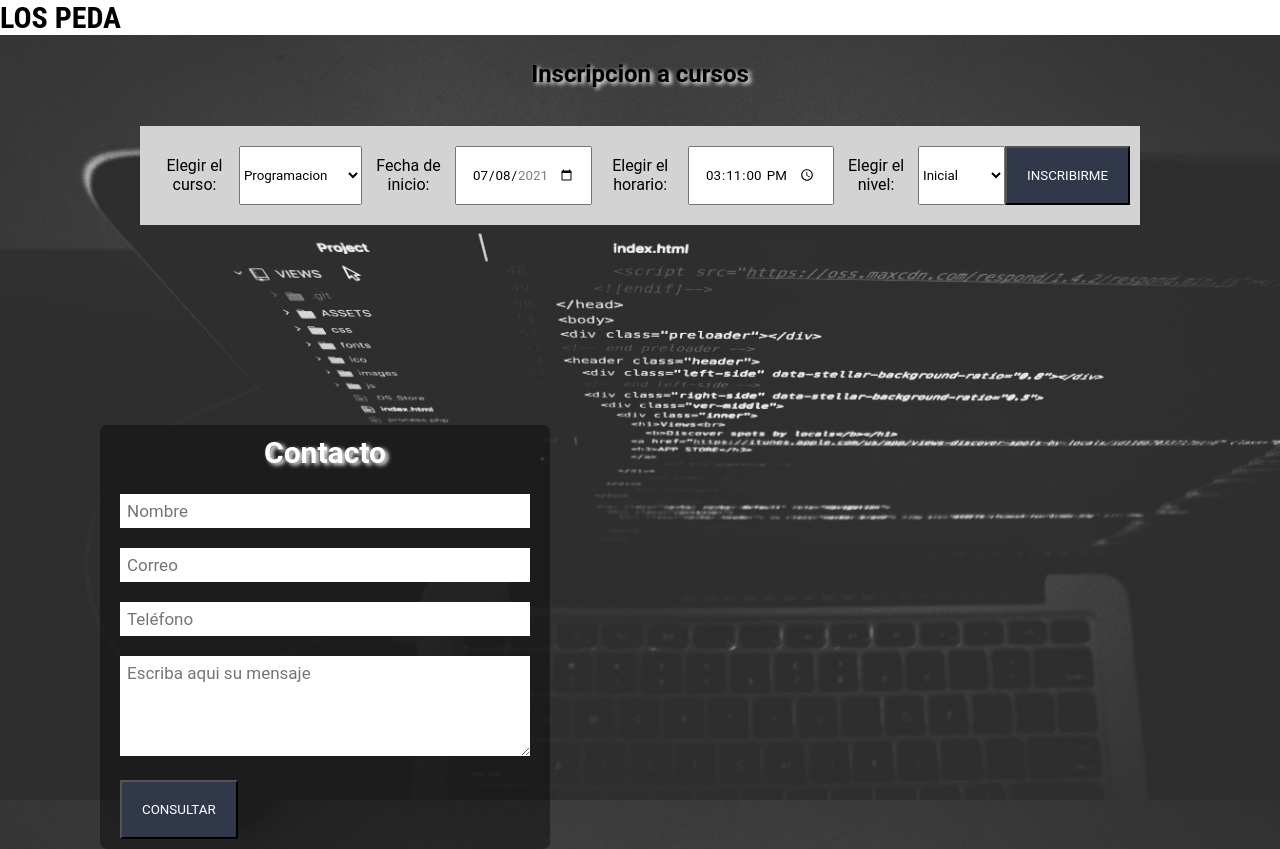
After one commit to viche420/login-register, a PHP site: page /login-register/bienvenido.php in a window 1280 px wide. The commit adds this page. Run offline with PHP 8.4, Linux system fonts and the light colour scheme.

Commit message:
initial commit

```diff
--- /dev/null
+++ b/assets/css/estilos2.css
@@ -0,0 +1,128 @@
+            * {
+                margin: 0;
+                padding: 0;
+                box-sizing: border-box;
+                text-decoration: none;
+                font-family: 'Roboto', sans-serif;
+
+            }
+
+            body {
+                 background-image: url("../images/nate-grant-QQ9LainS6tI-unsplash.jpg");
+                 background-size: cover;
+                 background-repeat: no-repeat;
+                 background-position: center;
+                 background-attachment: fixed;
+                 margin: 0;
+            }
+
+             h1 {
+                text-align: left;
+                background-color: white;
+                color: black;
+                font-weight: 800;
+                font-size: 30px;
+                font-family: 'Roboto Condensed', "fantasy";
+            }
+
+
+             h2 {
+                margin: 25px;
+                padding-bottom: 1%;
+                text-shadow: 3px 2px 4px white;
+                text-align: center;
+            }
+
+
+            .cursos form{
+                text-align: center;
+                padding: 10px;
+                width: 100%;
+                max-width: 1000px;
+                max-height: 800%;
+                margin: auto;
+                margin-top: 25px;
+                padding: 20px 10px;
+                display: flex;
+                justify-content: center;
+                background-color: lightgray;
+                position: relative;
+                align-content: center;
+            }
+
+            .cursos input{
+                padding: 15px;
+                display: flex;
+            }
+
+            .cursos label{
+                text-align: center;
+                padding: 10px;
+                justify-content: center;
+            }
+
+            #BOTON{
+                background: #3d4968;
+                color: #fff;
+                padding: 10px;
+              }
+
+            #BOTON:hover{
+                cursor: pointer;
+            }
+
+            .contacto form {
+                width: 450px;
+                margin: auto;
+                background-color: rgba(0, 0, 0, 0.4);
+                padding: 10px 20px;
+                box-sizing: border-box;
+                margin-top: 200px;
+                border-radius: 7px;
+                margin-left: 100px;
+
+             }
+
+
+
+            .contacto form h2{
+                 color: #fff;
+                 text-align: center;
+                 margin: 0;
+                 font-size: 30px;
+                 margin-bottom: 20px;
+             }
+
+             .contacto input , textarea{
+                 width: 100%;
+                 padding: 7px;
+                 margin-bottom: 20px;
+                 box-sizing: border-box;
+                 font-size: 17px;
+                 border: none;
+             }
+
+             .contacto textarea{
+                 min-height: 100px;
+                 max-height: 200px;
+                 max-width: 100%;
+             }
+
+
+             #BOTON{
+                 background: #31384A;
+                 color: #fff;
+                 padding: 20px;
+
+             }
+
+             #BOTON:hover{
+                 cursor: pointer;
+             }
+
+
+             @media (max-width:480px) {
+                 form{
+                     width: 100%;
+                 }
+             }
--- /dev/null
+++ b/assets/js/script2.js
@@ -0,0 +1,18 @@
+
+window.addEventListener("resize", anchoPagina);
+
+function anchoPagina() {
+    if (window.innerWidth > 850) {
+        caja_trasera_login.style.display = "block";
+        caja_trasera_register.style.display = "block";
+    } else {
+        caja_trasera_register.style.display = "block";
+        caja_trasera_register.style.opacity = "1";
+        caja_trasera_login.style.display = "none";
+        formulario_login.style.display = "block";
+        formulario_register.style.display = "none";
+        contenedor_login_register.style.left = "0px";
+    }
+}
+
+anchoPagina();
--- /dev/null
+++ b/bienvenido.php
@@ -0,0 +1,63 @@
+<!DOCTYPE html>
+<html lang="en">
+
+<head>
+   <meta charset="UTF-8">
+   <meta http-equiv="X-UA-Compatible" content="IE=edge">
+   <meta name="viewport" content="width=device-width, initial-scale=1.0">
+   <title>LOS PEDA</title>
+   <link rel="stylesheet" href="assets/css/estilos2.css">
+</head>
+
+<body>
+
+      <h1>LOS PEDA</h1>
+
+      <div class=h2>
+         <h2>Inscripcion a cursos</h2>
+     </div>
+
+
+      <div class="cursos">
+           <!-- <form method="post">-->
+            <form action="php/inscripcion.php" id="curso" method="POST" class="curso">
+                  <label for="curso">Elegir el curso:</label>
+               <select id="cursoelegido" name="cursoelegido">
+                  <option value="Programacion">Programacion</option>
+                  <option value="Diseño UX/UI">Diseño UX/UI</option>
+                  <option value="Data Science">Data Science</option>
+                  <option value="Marketing Digital">Marketing Digital</option>
+               </select>
+                  <label for="start">Fecha de inicio:</label>
+                  <input type="date" id="fechainicio" name="fechainicio" value="2021-07-08" min="2021-01-01" max="2021-12-31">
+                  <label for="horario ">Elegir el horario:</label>
+                  <input type="time" name="horario" value="15:11:00" max="22:30:00" min="10:00:00" step="1">
+                  <label for="Nivel">Elegir el nivel:</label>
+                  <select id="nivel" name="nivel">
+                        <option value="Inicial">Inicial</option>
+                        <option value="Intermedio">Intermedio</option>
+                        <option value="Avanzado ">Avanzado</option>
+                  </select>
+                  <button id=BOTON >INSCRIBIRME</button>
+
+                     <!--<input type="button" value="Inscribirse" id="BOTON">-->
+            </form>
+         </div>
+
+                     <div class="contacto">
+                           <form action="php/consulta.php" id="contacto" method="POST" class="contacto">
+                                    <h2>Contacto</h2>
+                                 <input type="text" name="nombre" placeholder="Nombre">
+                                 <input type="email" name="correo" placeholder="Correo">
+                                 <input type="text" name="telefono" placeholder="Teléfono">
+                                 <textarea name="mensaje" placeholder= "Escriba aqui su mensaje"></textarea>
+                                    <button id=BOTON >CONSULTAR</button>
+                           </form>
+                     </div>
+
+   <script src="../assets/js/script2.js"></script>
+
+
+</body>
+
+</html>
--- a/php/conexion_be.php
+++ b/php/conexion_be.php
@@ -1,6 +1,8 @@
 <?php
 
   $conexion = mysqli_connect("localhost", "root", "", "login-register");
+
+
 
   /*
   if($conexion){
--- /dev/null
+++ b/php/usuario.php
@@ -0,0 +1,6 @@
+<?php
+
+ $conexion = mysqli_connect("localhost", "root", "", "login-register");
+
+
+  ?>
```
Also changed, not shown: assets/css/estilos.css (+43 -6 lines), estilos3.css (added, +15 -0 lines), index.php (+17 -6 lines), inscripcion.php (added, +38 -0 lines), php/consulta.php (added, +30 -0 lines), php/inscripcion.php (added, +40 -0 lines), php/login_usuario_be.php (added, +20 -0 lines), php/mostrar.php (added, +16 -0 lines), php/mostrarusers.php (added, +35 -0 lines), assets/images/foto.jpg (added), assets/images/nate-grant-QQ9LainS6tI-unsplash.jpg (added), assets/images/—Pngtree—black quill feather pen with_5157648.png (added).
